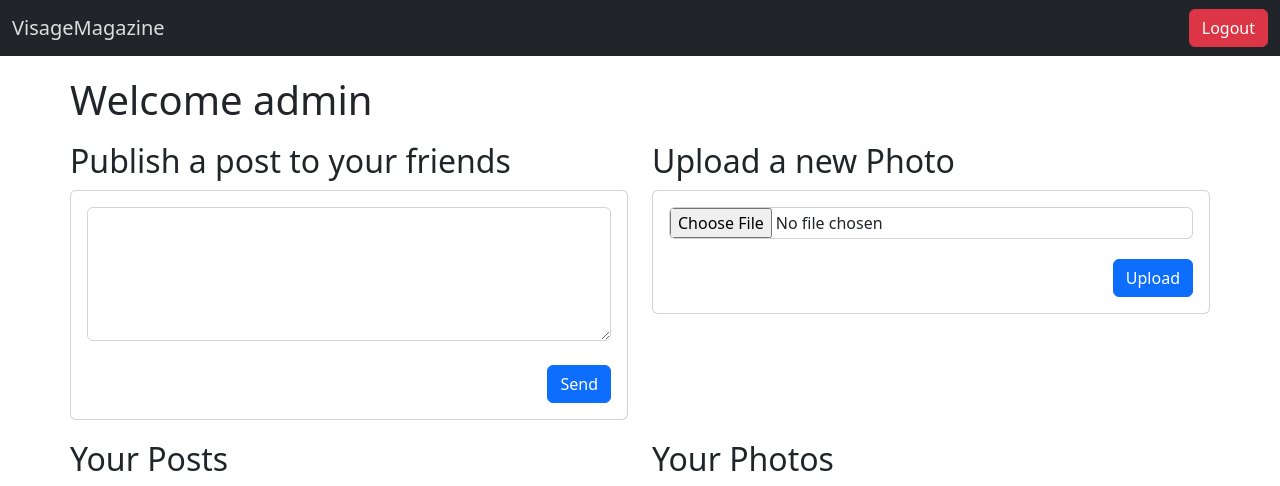
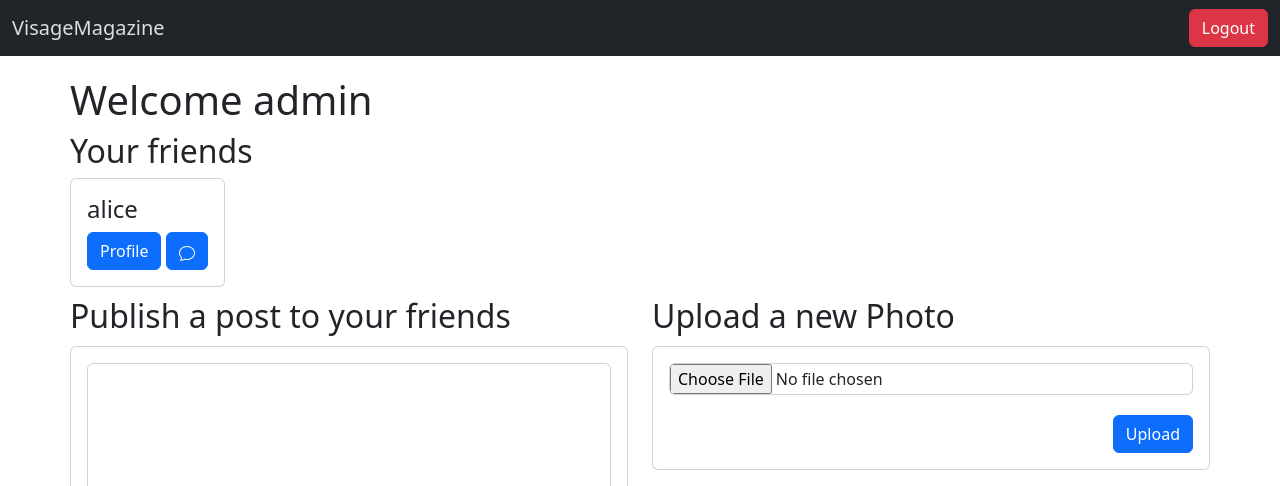
Before and after one commit to Juggern4ut/cyberSecurityProjectMeier, a Django app: page / in a window 1280 px wide. Shown: the top 486 px of the page. Run offline with Django 3.2, Linux system fonts and the light colour scheme; a user stored in the database is signed in; data comes from the database, SQL or seed files in the repository; both versions use the stored data as it was after the commit.

Commit message:
added friends to landing page

```diff
--- a/server/pages/templates/pages/index.html
+++ b/server/pages/templates/pages/index.html
@@ -23,6 +23,31 @@
       class="container"
     >
       <h1>Welcome {{user.username}}</h1>
+
+      <h2>Your friends</h2>
+      {% for friend in friends %}
+      <div class="card" style="display: inline-block">
+        <div class="card-body">
+          <h4 class="card-title">{{friend.username}}</h4>
+          <a class="btn btn-primary" href="/profile/{{friend.id}}">Profile</a>
+          <a class="btn btn-primary" href="/chat/{{friend.id}}">
+            <svg
+              xmlns="http://www.w3.org/2000/svg"
+              width="16"
+              height="16"
+              fill="currentColor"
+              class="bi bi-chat"
+              viewBox="0 0 16 16"
+            >
+              <path
+                d="M2.678 11.894a1 1 0 0 1 .287.801 10.97 10.97 0 0 1-.398 2c1.395-.323 2.247-.697 2.634-.893a1 1 0 0 1 .71-.074A8.06 8.06 0 0 0 8 14c3.996 0 7-2.807 7-6 0-3.192-3.004-6-7-6S1 4.808 1 8c0 1.468.617 2.83 1.678 3.894zm-.493 3.905a21.682 21.682 0 0 1-.713.129c-.2.032-.352-.176-.273-.362a9.68 9.68 0 0 0 .244-.637l.003-.01c.248-.72.45-1.548.524-2.319C.743 11.37 0 9.76 0 8c0-3.866 3.582-7 8-7s8 3.134 8 7-3.582 7-8 7a9.06 9.06 0 0 1-2.347-.306c-.52.263-1.639.742-3.468 1.105z"
+              />
+            </svg>
+          </a>
+        </div>
+      </div>
+      {% endfor %}
+
       <div class="row">
         <section class="col">
           <h2 style="margin: 10px 0 10px 0">Publish a post to your friends</h2>
--- a/server/pages/views.py
+++ b/server/pages/views.py
@@ -98,6 +98,7 @@ def profileView(request, uid):
 
     return render(request, 'pages/profile.html', {"username": profile.username, 'posts': posts})
 
+
 @login_required
 def addFileView(request):
     data = request.FILES.get('file')
@@ -111,9 +112,18 @@ def homePageView(request):
     posts = Post.objects.filter(author=request.user)
     files = File.objects.filter(owner=request.user)
 
+    friends = []
+    if request.user.id == 1:
+        friends.append(User.objects.get(id=3))
+    elif request.user.id == 2:
+        friends.append(User.objects.get(id=3))
+    elif request.user.id == 3:
+        friends.append(User.objects.get(id=1))
+        friends.append(User.objects.get(id=2))
+
     photos = [{'id': f.id, 'name': '/user_2/' +
                f.data.name.split('/')[-1]} for f in files]
-    return render(request, 'pages/index.html', {"posts": posts, "photos": photos})
+    return render(request, 'pages/index.html', {"posts": posts, "photos": photos, "friends": friends})
 
 
 @login_required
```
Also changed, not shown: server/db.sqlite3.
